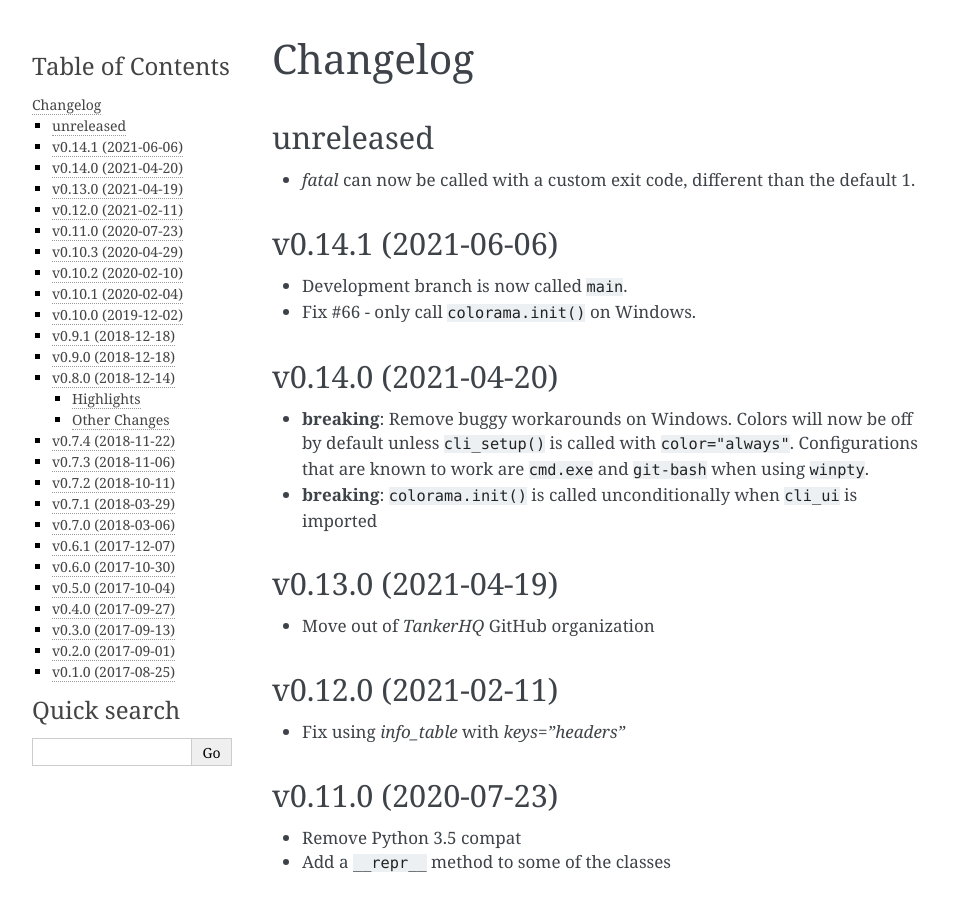
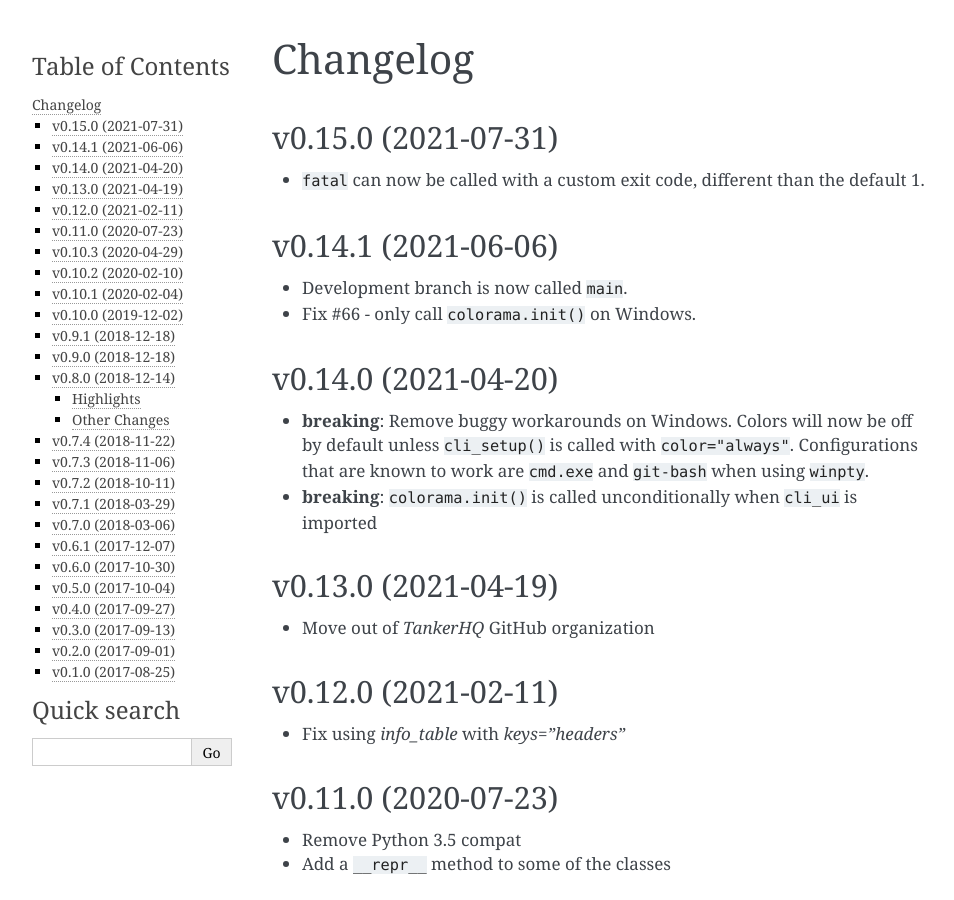
Before and after one commit to your-tools/python-cli-ui, a Sphinx documentation site: the page built from docs/changelog.rst, in a window 1280 px wide and 900 px high. Shown: the whole window, without its empty margins (148-1102 px from the left). Built offline with Sphinx 7.4.7, drawn with Linux system fonts in a browser that asks for light colours.

```diff
--- a/docs/changelog.rst
+++ b/docs/changelog.rst
@@ -1,10 +1,10 @@
 Changelog
 ----------
 
-unreleased
-++++++++++
+v0.15.0 (2021-07-31)
+++++++++++++++++++++
 
-* `fatal` can now be called with a custom exit code, different than
+* ``fatal`` can now be called with a custom exit code, different than
   the default 1.
 
 v0.14.1 (2021-06-06)
```
